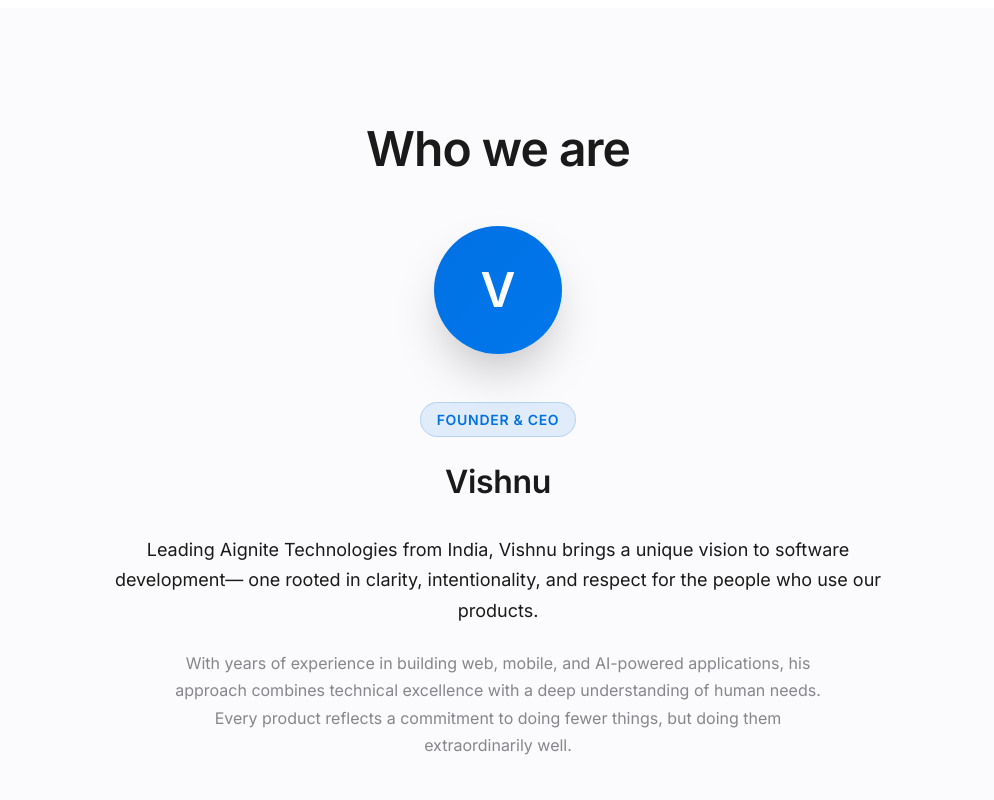
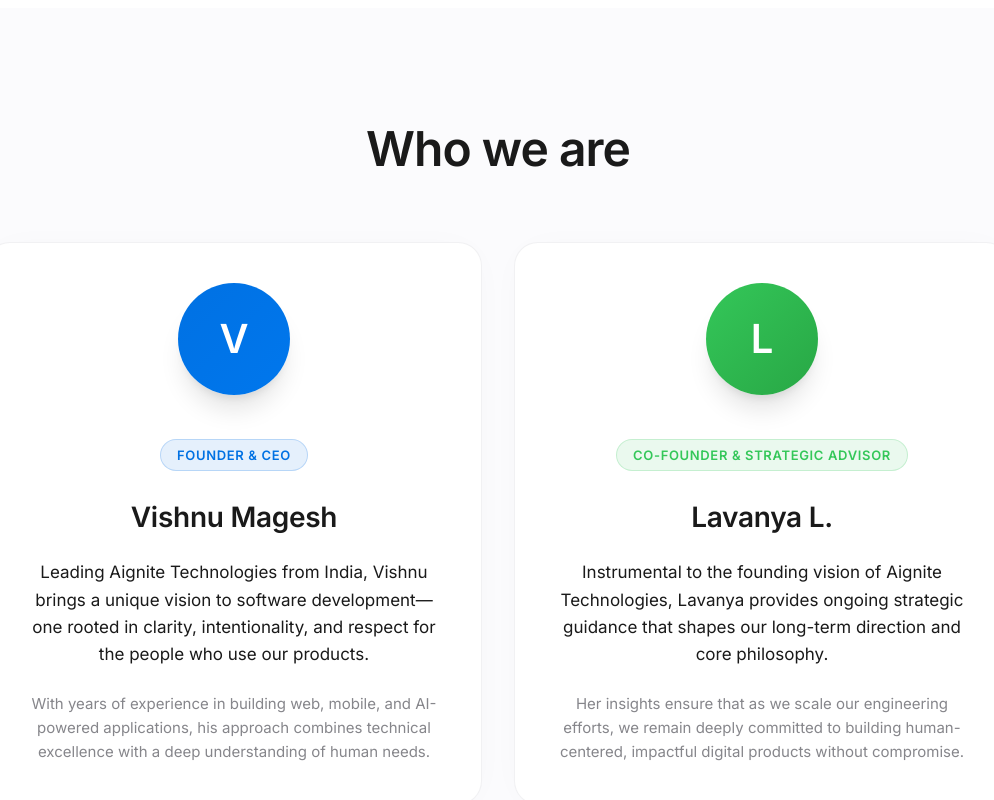
Before and after one commit to VishnuM08/AigniteTechnologies, a React (Vite) app: page / in a window 1280 px wide. Shown: the part 4780-5580 px from the top of the page, without its empty margins (142-1136 px from the left). Built offline with nearby package versions, Linux system fonts and the light colour scheme.

Commit message:
Co founder included

```diff
--- a/src/app/pages/HomePage.tsx
+++ b/src/app/pages/HomePage.tsx
@@ -648,9 +648,9 @@
         viewport={{ once: true, margin: "-100px" }}
         variants={fadeInUp}
       >
-        <div className="max-w-3xl mx-auto text-center">
+        <div className="max-w-6xl mx-auto">
           <motion.h2
-            className="mb-12 text-[#1a1a1a] dark:text-white"
+            className="mb-16 text-center text-[#1a1a1a] dark:text-white"
             style={{
               fontSize: "clamp(2rem, 5vw, 3rem)",
               fontWeight: 600,
@@ -661,9 +661,12 @@
             Who we are
           </motion.h2>
 
+          <div className="grid md:grid-cols-2 gap-12 md:gap-8 max-w-5xl mx-auto">
+            {/* Vishnu's Profile */}
+            <div className="text-center flex flex-col items-center h-full p-8 md:p-10 rounded-3xl bg-white dark:bg-[#1a1a1a] shadow-[0_2px_40px_-15px_rgba(0,0,0,0.05)] dark:shadow-none border border-[#d2d2d7]/30 dark:border-[#2a2a2a]/60">
               <motion.div
-            className="mb-12 w-32 h-32 mx-auto rounded-full bg-gradient-to-br from-[#0071e3] to-[#0077ed] flex items-center justify-center text-white shadow-2xl"
-            style={{ fontSize: "3rem", fontWeight: 600 }}
+                className="mb-8 w-28 h-28 rounded-full bg-gradient-to-br from-[#0071e3] to-[#0077ed] flex items-center justify-center text-white shadow-xl"
+                style={{ fontSize: "2.5rem", fontWeight: 600 }}
                 initial={{ opacity: 0, scale: 0.8 }}
                 whileInView={{ opacity: 1, scale: 1 }}
                 viewport={{ once: true }}
@@ -672,8 +675,9 @@
                 V
               </motion.div>
 
+              <div className="min-h-[3.5rem] flex items-center justify-center mb-4">
                 <motion.div
-            className="inline-flex items-center gap-2 px-4 py-1.5 mb-6 rounded-full bg-[#0071e3]/10 dark:bg-[#0071e3]/20 border border-[#0071e3]/20"
+                  className="inline-flex items-center gap-2 px-4 py-1.5 rounded-full bg-[#0071e3]/10 dark:bg-[#0071e3]/20 border border-[#0071e3]/20 text-center text-balance"
                   initial={{ opacity: 0, y: 20 }}
                   whileInView={{ opacity: 1, y: 0 }}
                   viewport={{ once: true }}
@@ -682,19 +686,21 @@
                   <span
                     className="text-[#0071e3]"
                     style={{
-                fontSize: "0.875rem",
+                      fontSize: "0.8125rem",
                       fontWeight: 600,
                       letterSpacing: "0.05em",
+                      lineHeight: 1.4,
                     }}
                   >
                     FOUNDER & CEO
                   </span>
                 </motion.div>
+              </div>
 
               <motion.h3
-            className="text-[#1a1a1a] dark:text-white mb-8"
+                className="text-[#1a1a1a] dark:text-white mb-6"
                 style={{
-              fontSize: "2rem",
+                  fontSize: "1.75rem",
                   lineHeight: 1.3,
                   fontWeight: 600,
                   letterSpacing: "-0.01em",
@@ -704,14 +710,14 @@
                 viewport={{ once: true }}
                 transition={{ delay: 0.3 }}
               >
-            Vishnu
+                Vishnu Magesh
               </motion.h3>
 
               <motion.p
                 className="text-[#1a1a1a] dark:text-white mb-6"
                 style={{
-              fontSize: "1.125rem",
-              lineHeight: 1.7,
+                  fontSize: "1.0625rem",
+                  lineHeight: 1.6,
                   fontWeight: 400,
                 }}
                 initial={{ opacity: 0, y: 20 }}
@@ -725,10 +731,10 @@
               </motion.p>
 
               <motion.p
-            className="text-[#86868b] max-w-2xl mx-auto"
+                className="text-[#86868b] mt-auto"
                 style={{
-              fontSize: "1rem",
-              lineHeight: 1.7,
+                  fontSize: "0.9375rem",
+                  lineHeight: 1.6,
                 }}
                 initial={{ opacity: 0, y: 20 }}
                 whileInView={{ opacity: 1, y: 0 }}
@@ -736,10 +742,96 @@
                 transition={{ delay: 0.4 }}
               >
                 With years of experience in building web, mobile, and AI-powered
-            applications, his approach combines technical excellence with a deep
-            understanding of human needs. Every product reflects a commitment to
-            doing fewer things, but doing them extraordinarily well.
+                applications, his approach combines technical excellence with a
+                deep understanding of human needs.
               </motion.p>
+            </div>
+
+            {/* Lavanya's Profile */}
+            <div className="text-center flex flex-col items-center h-full p-8 md:p-10 rounded-3xl bg-white dark:bg-[#1a1a1a] shadow-[0_2px_40px_-15px_rgba(0,0,0,0.05)] dark:shadow-none border border-[#d2d2d7]/30 dark:border-[#2a2a2a]/60">
+              <motion.div
+                className="mb-8 w-28 h-28 rounded-full bg-gradient-to-br from-[#34c759] to-[#28a745] flex items-center justify-center text-white shadow-xl"
+                style={{ fontSize: "2.5rem", fontWeight: 600 }}
+                initial={{ opacity: 0, scale: 0.8 }}
+                whileInView={{ opacity: 1, scale: 1 }}
+                viewport={{ once: true }}
+                transition={{ delay: 0.3 }}
+              >
+                L
+              </motion.div>
+
+              <div className="min-h-[3.5rem] flex items-center justify-center mb-4">
+                <motion.div
+                  className="inline-flex items-center gap-2 px-4 py-1.5 rounded-full bg-[#34c759]/10 dark:bg-[#34c759]/20 border border-[#34c759]/20 text-center text-balance"
+                  initial={{ opacity: 0, y: 20 }}
+                  whileInView={{ opacity: 1, y: 0 }}
+                  viewport={{ once: true }}
+                  transition={{ delay: 0.35 }}
+                >
+                  <span
+                    className="text-[#34c759] dark:text-[#4cd964]"
+                    style={{
+                      fontSize: "0.8125rem",
+                      fontWeight: 600,
+                      letterSpacing: "0.05em",
+                      lineHeight: 1.4,
+                    }}
+                  >
+                    CO-FOUNDER & STRATEGIC ADVISOR
+                  </span>
+                </motion.div>
+              </div>
+
+              <motion.h3
+                className="text-[#1a1a1a] dark:text-white mb-6"
+                style={{
+                  fontSize: "1.75rem",
+                  lineHeight: 1.3,
+                  fontWeight: 600,
+                  letterSpacing: "-0.01em",
+                }}
+                initial={{ opacity: 0, y: 20 }}
+                whileInView={{ opacity: 1, y: 0 }}
+                viewport={{ once: true }}
+                transition={{ delay: 0.4 }}
+              >
+                Lavanya L.
+              </motion.h3>
+
+              <motion.p
+                className="text-[#1a1a1a] dark:text-white mb-6"
+                style={{
+                  fontSize: "1.0625rem",
+                  lineHeight: 1.6,
+                  fontWeight: 400,
+                }}
+                initial={{ opacity: 0, y: 20 }}
+                whileInView={{ opacity: 1, y: 0 }}
+                viewport={{ once: true }}
+                transition={{ delay: 0.45 }}
+              >
+                Instrumental to the founding vision of Aignite Technologies,
+                Lavanya provides ongoing strategic guidance that shapes our
+                long-term direction and core philosophy.
+              </motion.p>
+
+              <motion.p
+                className="text-[#86868b] mt-auto"
+                style={{
+                  fontSize: "0.9375rem",
+                  lineHeight: 1.6,
+                }}
+                initial={{ opacity: 0, y: 20 }}
+                whileInView={{ opacity: 1, y: 0 }}
+                viewport={{ once: true }}
+                transition={{ delay: 0.5 }}
+              >
+                Her insights ensure that as we scale our engineering efforts, we
+                remain deeply committed to building human-centered, impactful
+                digital products without compromise.
+              </motion.p>
+            </div>
+          </div>
         </div>
       </motion.section>
 
```
Also changed, not shown: 1 other file (tests, documents, lock files or other folders). Lines whose indentation alone changed are shown as unchanged.
